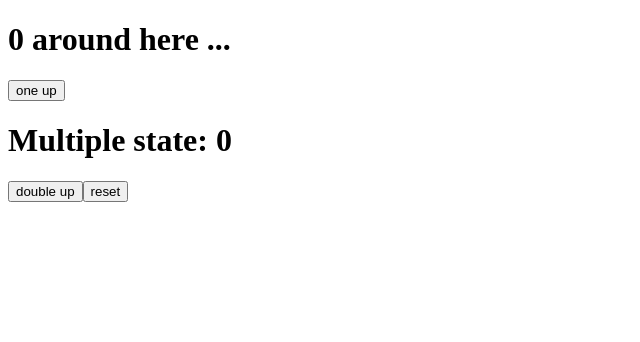
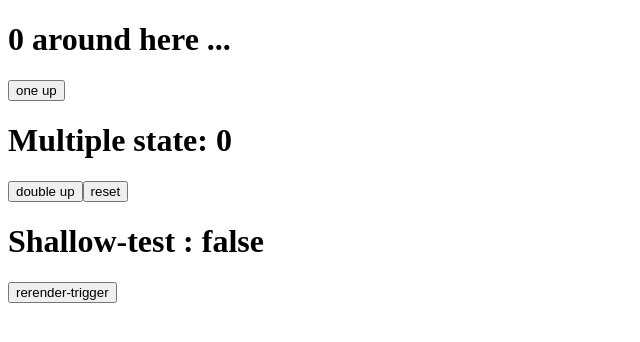
Before and after one commit to leejw0803/react-zustand, a React (Vite) app: page / in a window 1280 px wide. Shown: the top 342 px of the page, without its empty margins (0-640 px from the left). Built offline with nearby package versions, Linux system fonts and the light colour scheme.

Commit message:
feat: add Shallow test

```diff
--- a/src/App.tsx
+++ b/src/App.tsx
@@ -1,10 +1,11 @@
-import { Multiple, Default } from "@components";
+import { Multiple, Default, Shallow } from "@components";
 
 function App() {
   return (
     <>
       <Default />
       <Multiple />
+      <Shallow />
     </>
   );
 }
--- a/src/components/index.ts
+++ b/src/components/index.ts
@@ -1,2 +1,3 @@
 export { default as Default } from "./default-usage";
 export { default as Multiple } from "./multiple-select";
+export { default as Shallow } from "./shallow";
--- a/src/components/multiple-select/index.tsx
+++ b/src/components/multiple-select/index.tsx
@@ -1,4 +1,5 @@
 import { useCountStore } from "@stores";
+import { shallow } from "zustand/shallow";
 
 function MultipleSelect() {
   const { count, doubleUp, reset } = useCountStore(
@@ -6,8 +7,10 @@ function MultipleSelect() {
       count,
       doubleUp,
       reset,
-    })
+    }),
+    shallow
   );
+
   return (
     <>
       <h1>Multiple state: {count}</h1>
--- /dev/null
+++ b/src/components/shallow/index.tsx
@@ -0,0 +1,21 @@
+import { useCountStore } from "@stores";
+import { shallow } from "zustand/shallow";
+
+function Shallow() {
+  const { setTrigger, rerenderTrigger } = useCountStore(
+    ({ setTrigger, rerenderTrigger }) => ({
+      rerenderTrigger,
+      setTrigger,
+    }),
+    shallow
+  );
+
+  return (
+    <>
+      <h1>Shallow-test : {`${rerenderTrigger}`}</h1>
+      <button onClick={setTrigger}>rerender-trigger</button>
+    </>
+  );
+}
+
+export default Shallow;
--- a/src/stores/counter/index.ts
+++ b/src/stores/counter/index.ts
@@ -2,14 +2,21 @@ import { create } from "zustand";
 
 type CounterState = {
   count: number;
+  rerenderTrigger: boolean;
   doubleUp: () => void;
   reset: () => void;
+  setTrigger: () => void;
 };
 
 const useCountStore = create<CounterState>((set) => ({
   count: 0,
+  rerenderTrigger: false,
   doubleUp: () => set(({ count }) => ({ count: count + 2 })),
   reset: () => set({ count: 0 }),
+  setTrigger: () =>
+    set(({ rerenderTrigger }) => ({
+      rerenderTrigger: !rerenderTrigger,
+    })),
 }));
 
 export default useCountStore;
```
